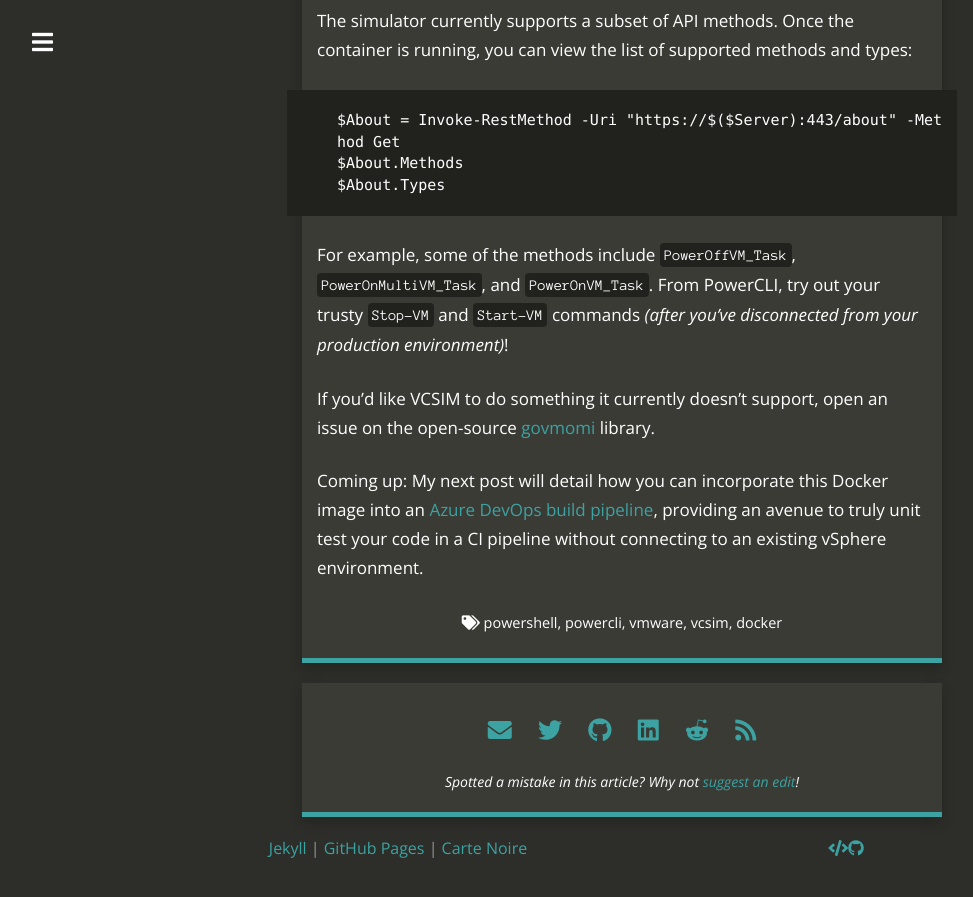
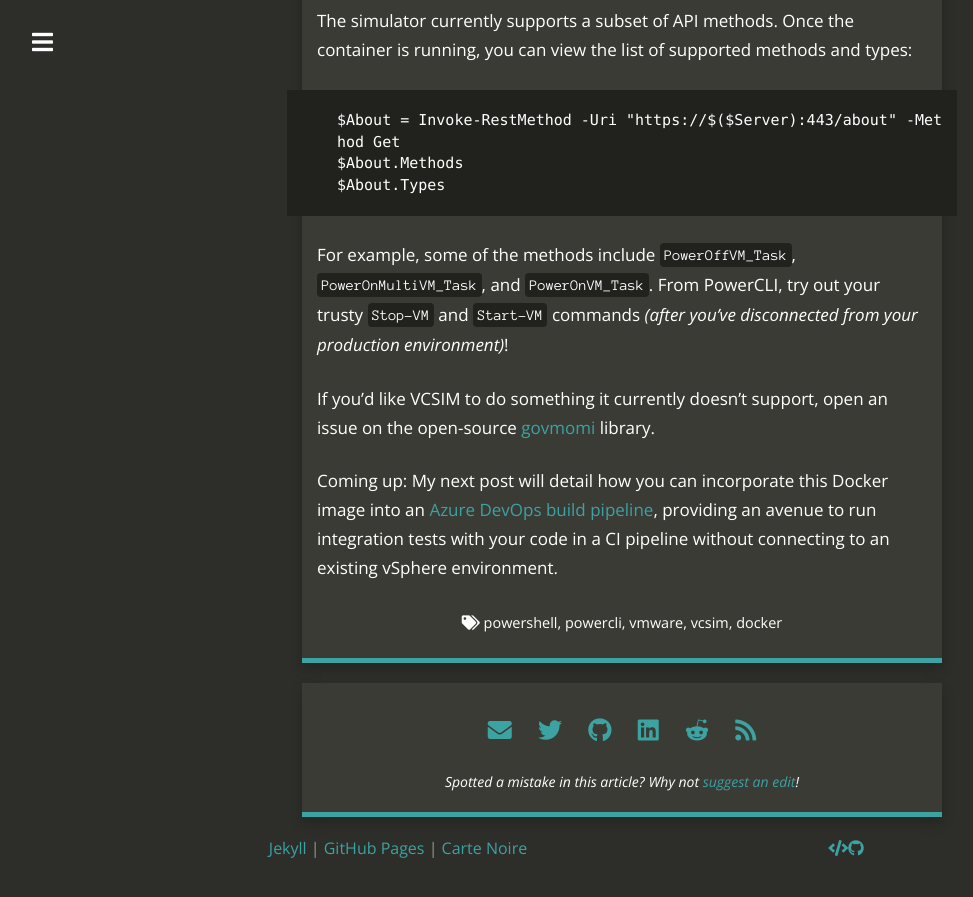
Before and after one commit to brianbunke/brianbunke.github.io, a Jekyll site: the page built from _posts/2018-12-31-vcenter-simulator-ci.md, in a window 1280 px wide and 900 px high, scrolled down 2091 px. Shown: the top 897 px of the window, without its empty margins (18-991 px from the left). Built offline with Jekyll 4.4.1, drawn with Linux system fonts in a browser that asks for light colours; nearby versions of some CDN libraries.

Commit message:
Fix test terminology teaser

```diff
--- a/_posts/2018-12-31-vcenter-simulator-ci.md
+++ b/_posts/2018-12-31-vcenter-simulator-ci.md
@@ -71,7 +71,7 @@ For example, some of the methods include `PowerOffVM_Task`, `PowerOnMultiVM_Task
 
 If you'd like VCSIM to do something it currently doesn't support, open an issue on the open-source [govmomi] library.
 
-Coming up: My next post will detail how you can incorporate this Docker image into an [Azure DevOps build pipeline], providing an avenue to truly unit test your code in a CI pipeline without connecting to an existing vSphere environment.
+Coming up: My next post will detail how you can incorporate this Docker image into an [Azure DevOps build pipeline], providing an avenue to run integration tests with your code in a CI pipeline without connecting to an existing vSphere environment.
 
 
 
```
